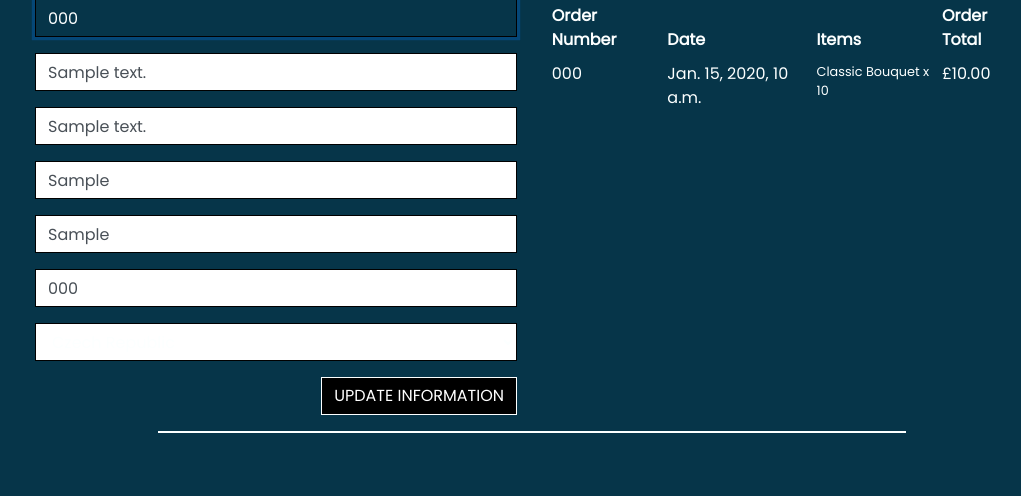
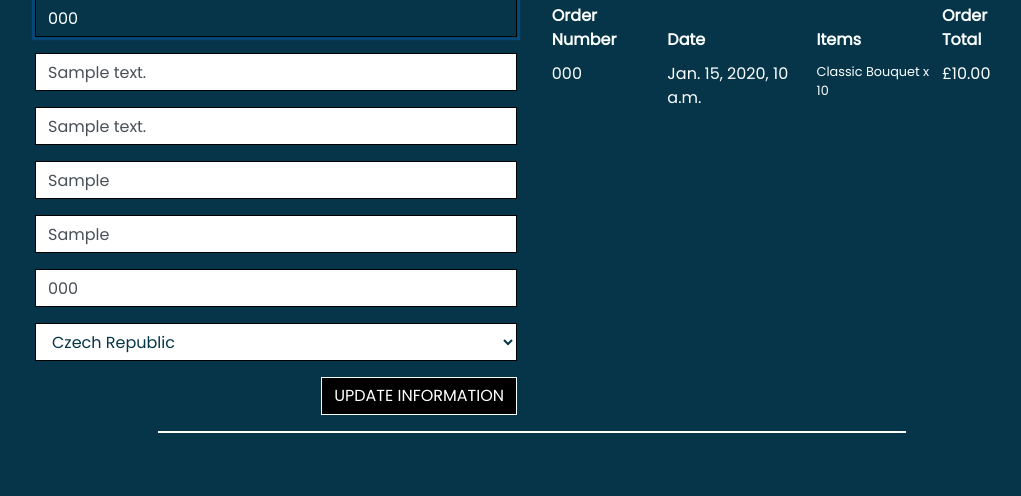
Before and after one commit to Chris-McGonigle/island-flowers, a Django app: page /profile/ in a window 1280 px wide. Shown: the part 319-815 px from the top of the page, without its empty margins (108-1129 px from the left). Run offline with Django 3.2, Linux system fonts and the light colour scheme; a user stored in the database is signed in; data comes from the database, SQL or seed files in the repository; tables that the repository leaves empty hold one stand-in row (values such as "Sample post"); some libraries are stand-ins or nearby versions.

Commit message:
Amend colour of country field input on profile form

```diff
--- a/profiles/static/profiles/css/profile.css
+++ b/profiles/static/profiles/css/profile.css
@@ -2,13 +2,16 @@
     color: #063549;
   }
 
-  #id_default_country,
-  #id_default_country option:not(:first-child) {
+   #id_default_country option:not(:first-child) {
       color: #fcffff;
   }
 
   #id_default_country option:first-child {
     color: #063549;
+}
+
+#id_default_country {
+  color: #063549;;
 }
 
 .form-control input {
```
